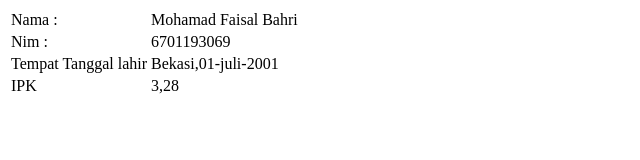
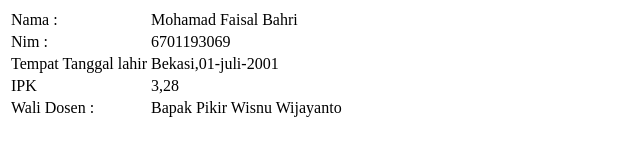
Before and after one commit to faisalbahri959/6701193069-Assesment1PWB, a plain HTML site: page index.html in a window 1280 px wide. Shown: the whole page, without its empty margins (0-640 px from the left). Drawn offline with Linux system fonts and the light colour scheme.

Commit message:
v1.2.0 - 6701193069

```diff
--- a/index.html
+++ b/index.html
@@ -22,6 +22,10 @@
         <td>IPK</td>
         <td>3,28</td>
     </tr>
+    <tr>
+        <td>Wali Dosen :</td>
+        <td>Bapak Pikir Wisnu Wijayanto</td>
+    </tr>
 </table>
 </body>
 </html>
```
Also changed, not shown: about.html (added, +11 -0 lines).
